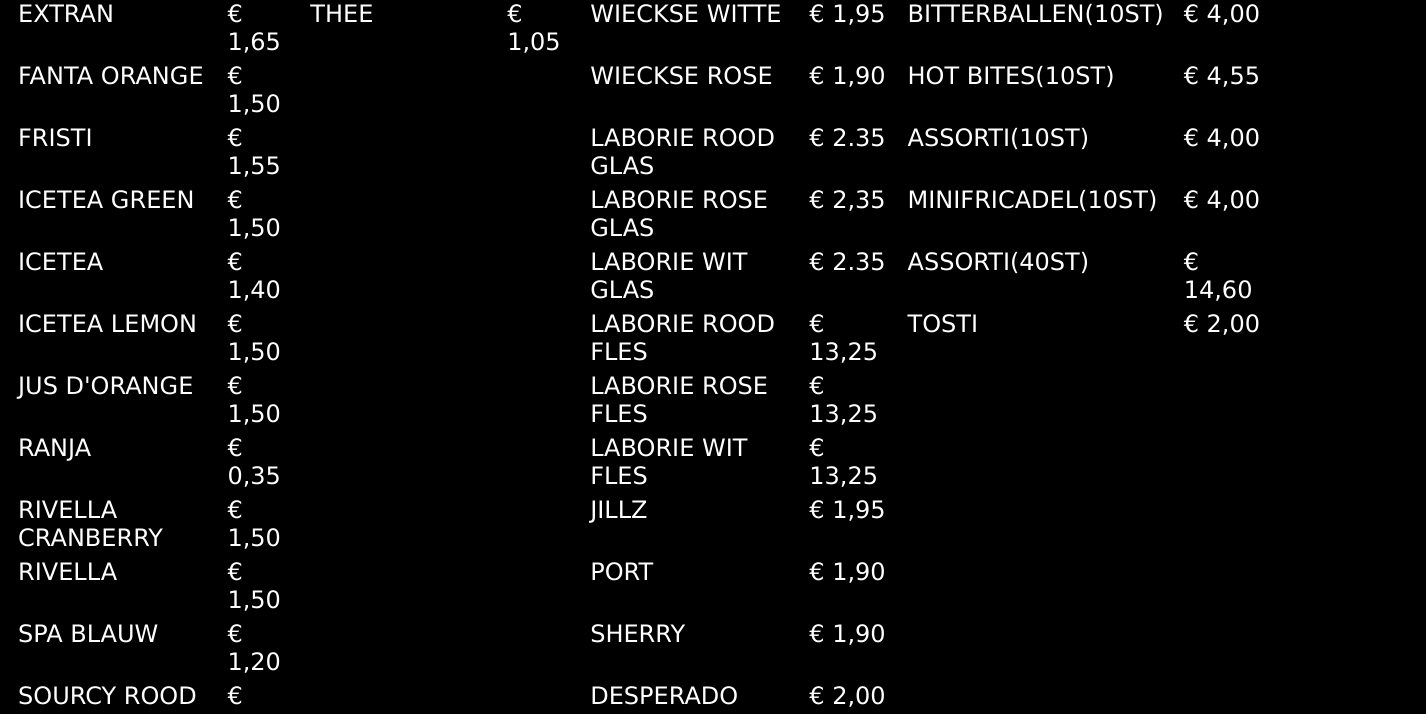
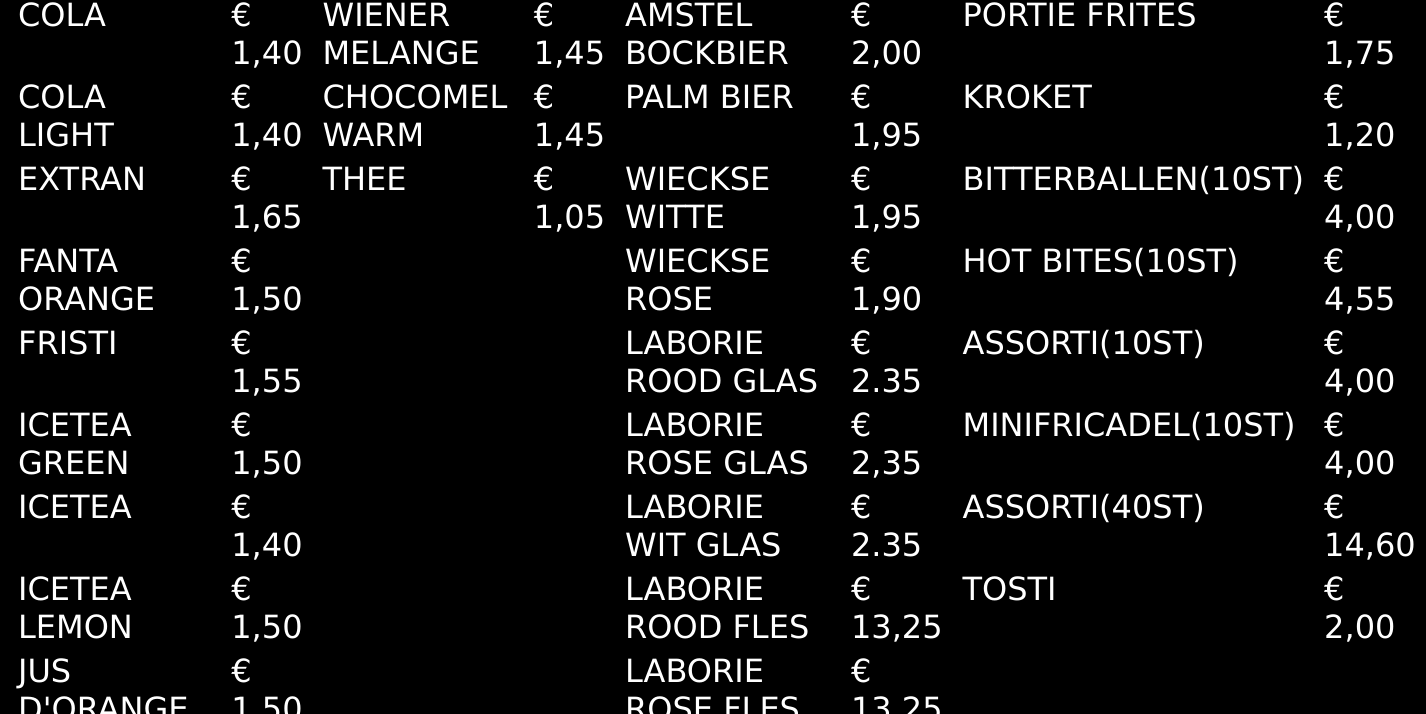
Before and after one commit to mwveelen/tvweldam, a plain HTML site: page index.html in a window 1280 px wide. Shown: the part 504-1218 px from the top of the page, 1426 px wide, since content can reach past the window. Drawn offline with Linux system fonts and the light colour scheme.

Commit message:
Update index.html

```diff
--- a/index.html
+++ b/index.html
@@ -8,7 +8,7 @@
 body{
 	background-color: #000000 !important;
 	font-family: Verdana !important;
-	font-size: 18pt !important;
+	font-size: 24pt !important;
 	color: #FFFFFF !important;
 }
 .divTable{
```
